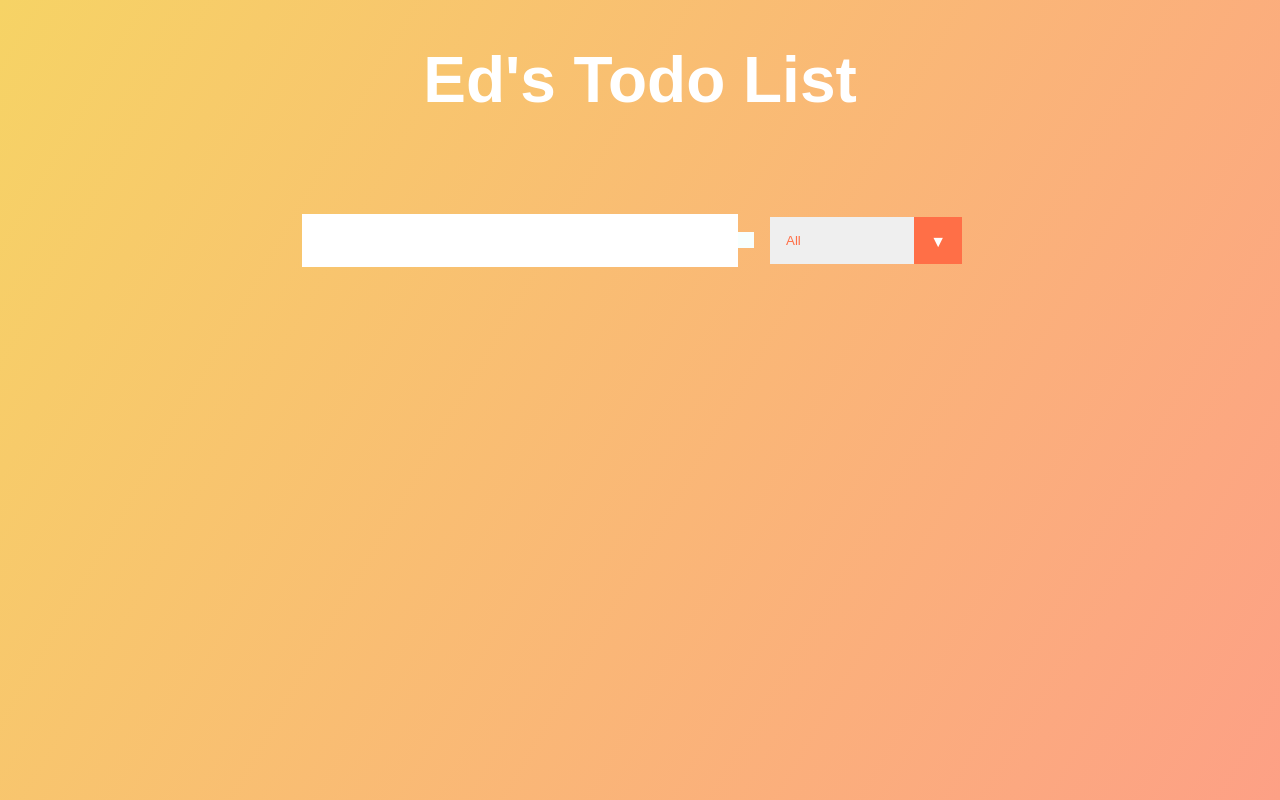
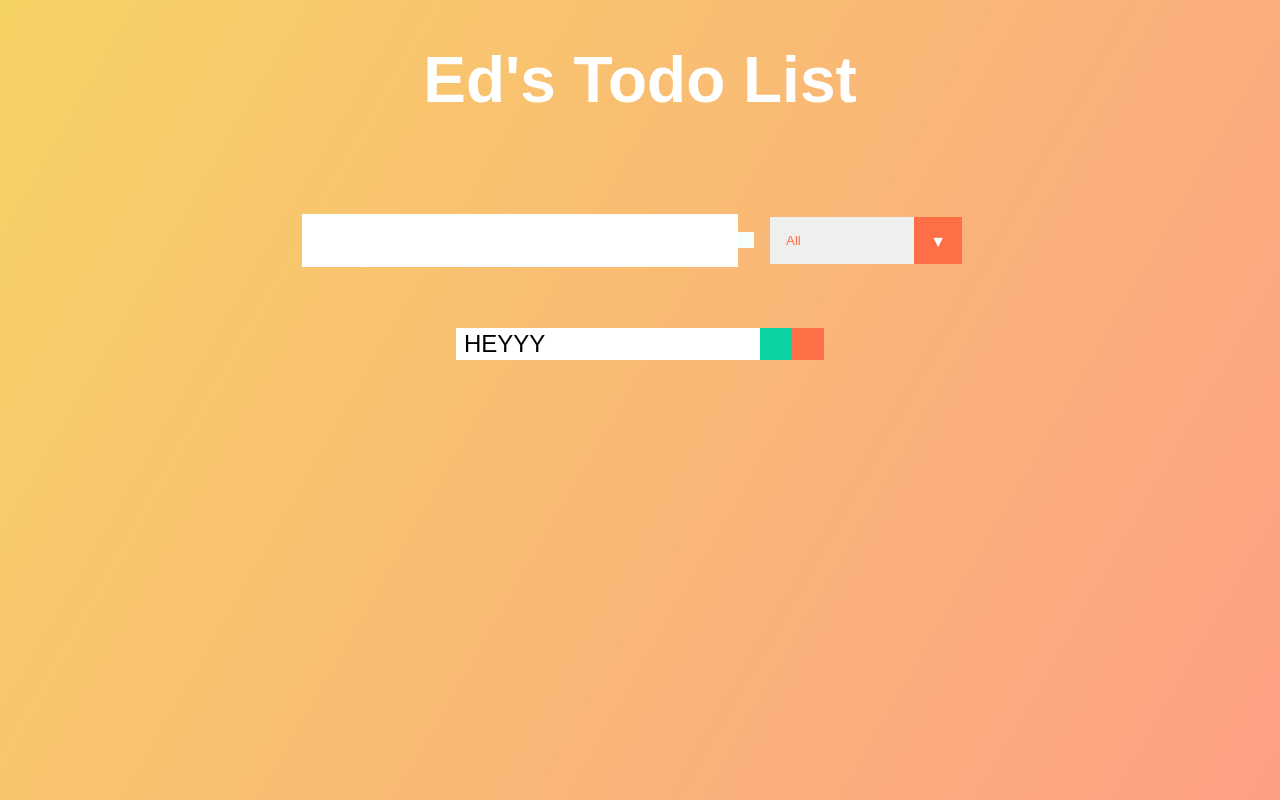
Before and after one commit to Eddahkarambu/React-todo, a React (Create React App) app: page / in a window 1280 px wide. Both pictures are taken after typing "Sample" into the empty fields and a click on the button 746 px from the left and 240 px from the top of the page. Built offline with nearby package versions, Linux system fonts and the light colour scheme; the HTML template or start-up script is replaced by a standard one.

Commit message:
updated todolist file

```diff
--- a/src/App.js
+++ b/src/App.js
@@ -12,9 +12,15 @@
      <header>
        <h1>Ed's Todo List</h1>
      </header>
-     <Form inputText ={inputText}  todos ={todos} setTodos ={setTodos} setInputText={setInputText}/>
-     <TodoList/>
 
+     <Form
+     inputText ={inputText}
+     todos ={todos}
+     setTodos ={setTodos}
+     setInputText={setInputText}
+     />
+
+     <TodoList todos ={todos}/>
     </div>
   );
 }
--- /dev/null
+++ b/src/components/Todo.js
@@ -0,0 +1,14 @@
+import React from 'react';
+
+const Todo = () =>{
+    return(
+        <div className ="todo">
+            <li className= 'todo-item'>HEYYY</li>
+            <button className="complete-btn">
+                <i className ="fas fa-check"></i></button>
+            <button className="trash-btn">
+                <i className="fas fa-trash"></i></button>
+        </div>
+    );
+};
+export default Todo;
--- a/src/components/TodoList.js
+++ b/src/components/TodoList.js
@@ -1,10 +1,16 @@
 import React from "react"
+import Todo from './Todo';
 
-const TodoList =()=>{
+const TodoList =({todos})=>{
+    console.log(todos);
     return(
         <div className="todo-container">
-            <ul className="todo-list"></ul>
+            <ul className="todo-list">
+            {todos.map(todo =>(
+                <Todo/>
 
+            ))}
+            </ul>
         </div>
     );
 };
```
